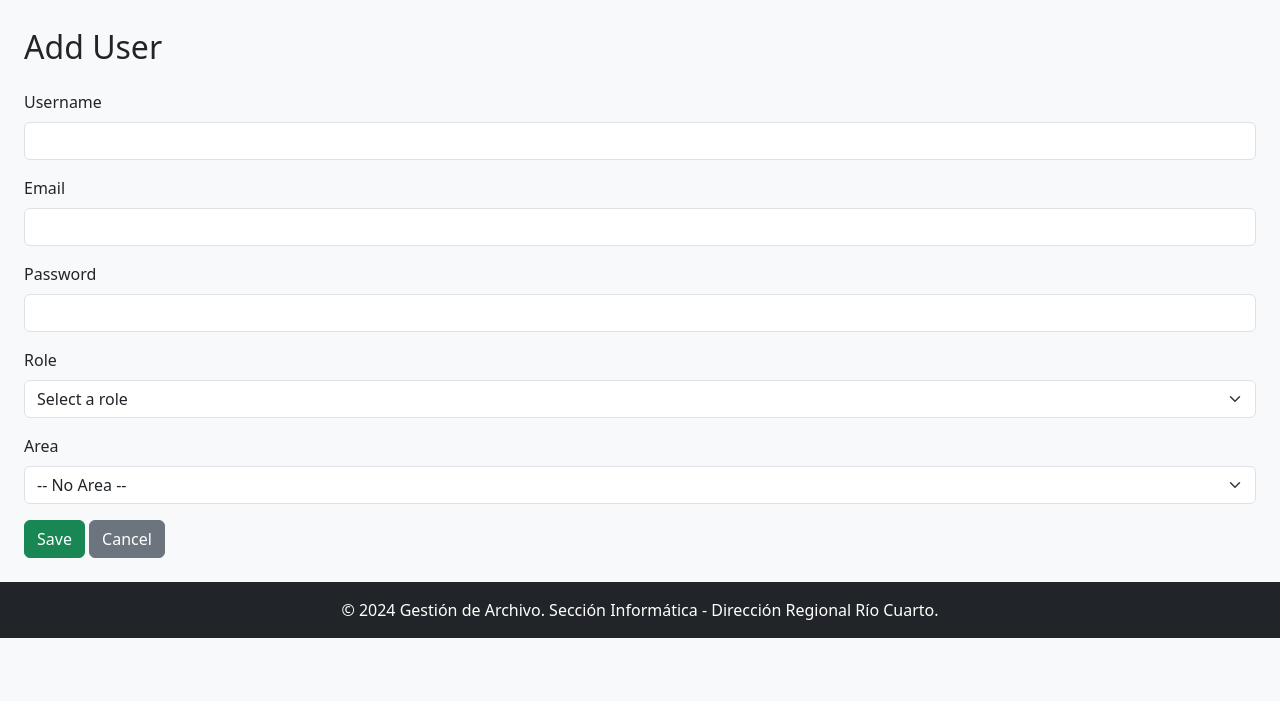
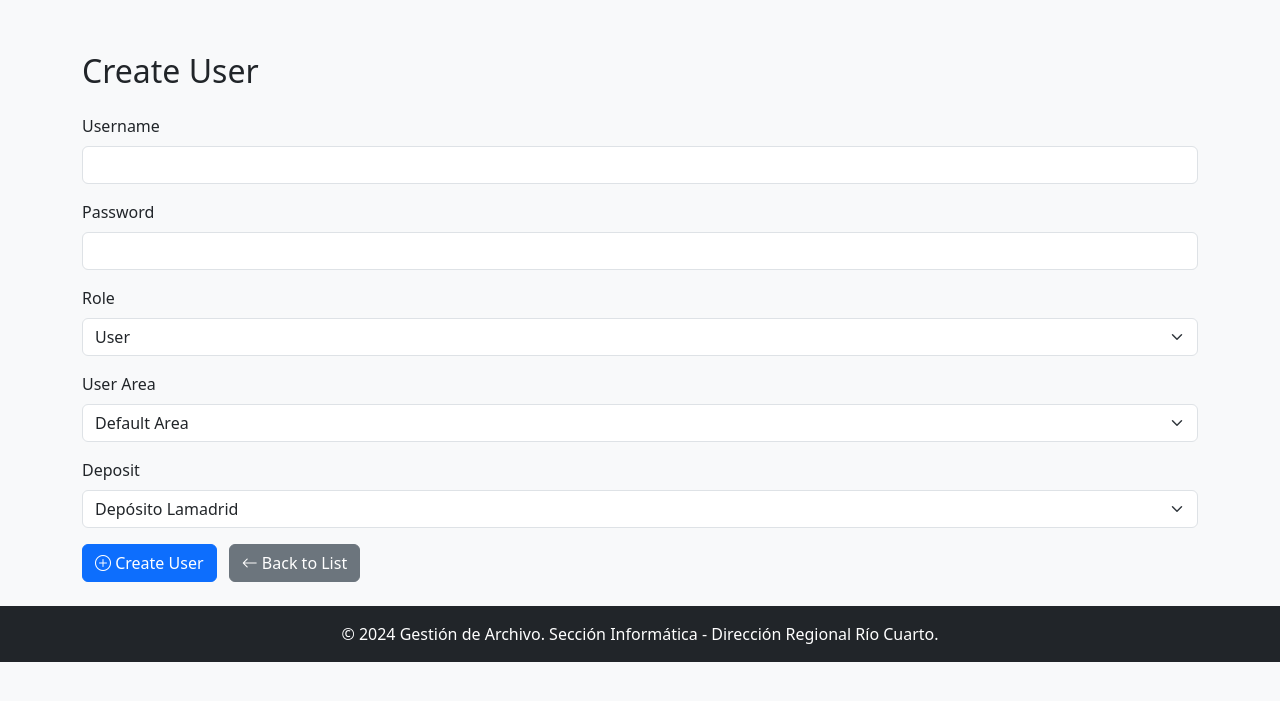
Before and after one commit to LucioFlia/gestion_archivo_2, a Django app: page /users/create/ in a window 1280 px wide. Shown: the part 56-757 px from the top of the page. Run offline with Django 4.2, Linux system fonts and the light colour scheme; a user stored in the database is signed in; data comes from the database, SQL or seed files in the repository; both versions use the stored data as it was after the commit; data that the repository does not hold is empty.

Commit message:
Atom commit

```diff
--- a/gestion_archivo_app/context_processors.py
+++ b/gestion_archivo_app/context_processors.py
@@ -2,14 +2,16 @@ from .models import SystemConfigKeyValues
 
 def system_config(request):
     try:
-        pagination_limit = SystemConfigKeyValues.objects.get(key="pagination_limit").value
+        pagination_limit = int(SystemConfigKeyValues.objects.get(key="pagination_limit").value)
+    except SystemConfigKeyValues.DoesNotExist:
+        pagination_limit = 10  # Valor por defecto
+
+    try:
         default_archive_code = SystemConfigKeyValues.objects.get(key="default_archive_code").value
     except SystemConfigKeyValues.DoesNotExist:
-        pagination_limit = 10  # default value
-        default_archive_code = "AADE_ARCHIVE"
+        default_archive_code = "AADE_ARCHIVE"  # Valor por defecto
 
     return {
-            "default_archive_code": default_archive_code,
-            "pagination_limit": pagination_limit,
-
-            }
+        "pagination_limit": pagination_limit,
+        "default_archive_code": default_archive_code,
+    }
--- a/gestion_archivo_app/templates/area_list.html
+++ b/gestion_archivo_app/templates/area_list.html
@@ -17,6 +17,7 @@
             <tr>
                 <th>Name</th>
                 <th>Code</th>
+                <th>Is Deposit</th>
                 <th class="text-center">Actions</th>
             </tr>
         </thead>
@@ -25,6 +26,7 @@
                 <tr>
                     <td>{{ area.name }}</td>
                     <td>{{ area.code }}</td>
+                    <td>{{ area.is_deposit }}</td>
                     <td class="text-center">
                         <a href="{% url 'area_update' area.id %}" class="btn btn-sm btn-warning">
                             <i class="bi bi-pencil-square"></i> Edit
--- a/gestion_archivo_app/templates/user_create.html
+++ b/gestion_archivo_app/templates/user_create.html
@@ -1,47 +1,80 @@
-{% extends "base.html" %}
+{% extends 'base.html' %}
+
+{% block title %}Create User{% endblock %}
 
 {% block content %}
-<div class="container-fluid mt-4">
-    <h2 class="mb-4">Add User</h2>
-    <form method="post">
+<div class="container mt-5">
+    <h2 class="mb-4">Create User</h2>
+    <form method="post" class="needs-validation" novalidate>
         {% csrf_token %}
+
         <div class="mb-3">
             <label for="username" class="form-label">Username</label>
-            <input type="text" name="username" id="username" class="form-control" required>
-        </div>
-
-        <div class="mb-3">
-            <label for="email" class="form-label">Email</label>
-            <input type="email" name="email" id="email" class="form-control">
+            <input type="text" name="username" class="form-control" required>
+            <div class="invalid-feedback">Please enter a username.</div>
         </div>
 
         <div class="mb-3">
             <label for="password" class="form-label">Password</label>
-            <input type="password" name="password" id="password" class="form-control" required>
+            <input type="password" name="password" class="form-control" required>
+            <div class="invalid-feedback">Please enter a password.</div>
         </div>
 
         <div class="mb-3">
             <label for="role" class="form-label">Role</label>
-            <select name="role" id="role" class="form-select" required>
-                <option value="" disabled selected>Select a role</option>
-                {% for role_value, role_display in roles %}
-                    <option value="{{ role_value }}">{{ role_display }}</option>
+            <select name="role" class="form-select" required>
+                {% for role, role_name in roles %}
+                    <option value="{{ role }}">{{ role_name }}</option>
                 {% endfor %}
             </select>
+            <div class="invalid-feedback">Please select a role.</div>
         </div>
 
         <div class="mb-3">
-            <label for="area" class="form-label">Area</label>
-            <select name="area" id="area" class="form-select">
-                <option value="" selected>-- No Area --</option>
+            <label for="area" class="form-label">User Area</label>
+            <select name="area" class="form-select" required>
                 {% for area in areas %}
                     <option value="{{ area.id }}">{{ area.name }}</option>
                 {% endfor %}
             </select>
+            <div class="invalid-feedback">Please select an area.</div>
         </div>
 
-        <button type="submit" class="btn btn-success">Save</button>
-        <a href="{% url 'user_list' %}" class="btn btn-secondary">Cancel</a>
+        <div class="mb-3">
+            <label for="deposit" class="form-label">Deposit</label>
+            <select name="deposit" class="form-select" required>
+                {% for area in areas %}
+                    {% if area.is_deposit %}
+                        <option value="{{ area.id }}">{{ area.name }}</option>
+                    {% endif %}
+                {% endfor %}
+            </select>
+            <div class="invalid-feedback">Please select a deposit.</div>
+        </div>
+
+        <button type="submit" class="btn btn-primary">
+            <i class="bi bi-plus-circle"></i> Create User
+        </button>
+        <a href="{% url 'user_list' %}" class="btn btn-secondary ms-2">
+            <i class="bi bi-arrow-left"></i> Back to List
+        </a>
     </form>
 </div>
+
+<!-- Bootstrap Form Validation Script -->
+<script>
+    (function () {
+        'use strict';
+        var forms = document.querySelectorAll('.needs-validation');
+        Array.prototype.slice.call(forms).forEach(function (form) {
+            form.addEventListener('submit', function (event) {
+                if (!form.checkValidity()) {
+                    event.preventDefault();
+                    event.stopPropagation();
+                }
+                form.classList.add('was-validated');
+            }, false);
+        });
+    })();
+</script>
 {% endblock %}
--- a/gestion_archivo_app/views.py
+++ b/gestion_archivo_app/views.py
@@ -51,22 +51,46 @@ def is_admin(user):
 def is_user_or_manager(user):
     return user.role in ['user', 'manager']
 
+import csv
+from django.shortcuts import render, redirect
+from django.contrib.auth.decorators import login_required, user_passes_test
+from django.contrib import messages
+from .models import Area
+
+def is_admin(user):
+    return user.role == 'admin'
+
 @login_required
 @user_passes_test(is_admin)
 def area_import(request):
     if request.method == "POST":
         csv_file = request.FILES.get("csv_file")
+
         if csv_file:
-            decoded_file = csv_file.read().decode("utf-8").splitlines()
-            reader = csv.DictReader(decoded_file)
-            for row in reader:
-                name = row.get("name")
-                code = row.get("code")
-                if name and code:
-                    if not Area.objects.filter(code=code).exists():
-                        Area.objects.create(name=name, code=code)
-            return redirect("area_list")
+            try:
+                decoded_file = csv_file.read().decode("utf-8").splitlines()
+                reader = csv.DictReader(decoded_file)
+
+                for row in reader:
+                    name = row.get("name")
+                    code = row.get("code")
+                    is_deposit = row.get("is_deposit", "False").strip().lower() == "true"
+
+                    if name and code:
+                        # Crear el área solo si no existe otra con el mismo código
+                        Area.objects.get_or_create(
+                            code=code,
+                            defaults={"name": name, "is_deposit": is_deposit}
+                        )
+
+                messages.success(request, "Areas imported successfully.")
+                return redirect("area_list")
+
+            except Exception as e:
+                messages.error(request, f"Error importing areas: {str(e)}")
+
     return render(request, "area_import.html")
+
 
 
 @login_required
@@ -75,27 +99,38 @@ def area_list(request):
     areas = Area.objects.all()
     return render(request, "area_list.html", {"areas": areas})
 
+
 @login_required
 @user_passes_test(is_admin)
 def area_create(request):
     if request.method == "POST":
         name = request.POST.get("name")
         code = request.POST.get("code")
+        is_deposit = request.POST.get("is_deposit") == "on"
+
         if name and code:
-            Area.objects.create(name=name, code=code)
+            Area.objects.create(name=name, code=code, is_deposit=is_deposit)
             return redirect("area_list")
+
     return render(request, "area_create.html")
+
+
+
 
 @login_required
 @user_passes_test(is_admin)
 def area_update(request, area_id):
     area = get_object_or_404(Area, id=area_id)
+
     if request.method == "POST":
         area.name = request.POST.get("name", area.name)
         area.code = request.POST.get("code", area.code)
+        area.is_deposit = request.POST.get("is_deposit") == "on"
         area.save()
         return redirect("area_list")
+
     return render(request, "area_update.html", {"area": area})
+
 
 @login_required
 @user_passes_test(is_admin)
@@ -106,49 +141,57 @@ def area_delete(request, area_id):
         return redirect("area_list")
     return render(request, "area_delete.html", {"area": area})
 
+@login_required
 @user_passes_test(is_admin)
 def user_list(request):
     users = User.objects.all()
     return render(request, "user_list.html", {"users": users})
 
+@login_required
 @user_passes_test(is_admin)
 def user_create(request):
-    ROLE_CHOICES = User.ROLE_CHOICES  # Obtener las opciones de roles
-    areas = Area.objects.all()  # Obtener todas las áreas disponibles
+    ROLE_CHOICES = User.ROLE_CHOICES
+    areas = Area.objects.all()
 
     if request.method == "POST":
         username = request.POST.get("username")
-        email = request.POST.get("email")
         password = request.POST.get("password")
         role = request.POST.get("role")
         area_id = request.POST.get("area")
+        deposit_id = request.POST.get("deposit")
 
         if username and password and role:
             area = Area.objects.get(id=area_id) if area_id else None
+            deposit = Area.objects.get(id=deposit_id) if deposit_id else None
+
             User.objects.create_user(
                 username=username,
-                email=email,
                 password=password,
                 role=role,
-                area=area
+                area=area,
+                deposit=deposit
             )
             return redirect("user_list")
 
     return render(request, "user_create.html", {"roles": ROLE_CHOICES, "areas": areas})
 
 
+@login_required
 @user_passes_test(is_admin)
 def user_update(request, user_id):
     user = get_object_or_404(User, id=user_id)
     areas = Area.objects.all()
-    ROLE_CHOICES = User.ROLE_CHOICES  # Obtener los roles disponibles
+    ROLE_CHOICES = User.ROLE_CHOICES
 
     if request.method == "POST":
         user.username = request.POST.get("username", user.username)
-        user.email = request.POST.get("email", user.email)
         user.role = request.POST.get("role", user.role)
         area_id = request.POST.get("area")
-        user.area = Area.objects.get(id=area_id) if area_id else None
+        deposit_id = request.POST.get("deposit")
+
+        user.area = Area.objects.get(id=area_id) if area_id else user.area
+        user.deposit = Area.objects.get(id=deposit_id) if deposit_id else user.deposit
+
         password = request.POST.get("password")
         if password:
             user.set_password(password)
@@ -156,8 +199,10 @@ def user_update(request, user_id):
         return redirect("user_list")
 
     return render(request, "user_update.html", {"user": user, "areas": areas, "roles": ROLE_CHOICES})
+
+
 #return render(request, "user_update.html", {"user": user, "areas": areas})
-
+@login_required
 @user_passes_test(is_admin)
 def user_delete(request, user_id):
     user = get_object_or_404(User, id=user_id)
@@ -166,6 +211,7 @@ def user_delete(request, user_id):
         return redirect("user_list")
     return render(request, "user_delete.html", {"user": user})
 
+@login_required
 @user_passes_test(is_admin)
 def user_import(request):
     if request.method == "POST":
@@ -428,6 +474,16 @@ def save_and_generate_pdf(request):
                 name=name
             )
             box_fields = {k: v for k, v in box.__dict__.items() if not k.startswith("_")}
+            BoxLog.objects.create(
+                log_type='new',
+                box=box,
+                previous_status='N/A',
+                new_status=box.status,
+                observations='Box created',
+                user=box.user,
+                user_area=box.user.area
+            )
+
 
             path_to_wkhtmltopdf = r"./wkhtmltopdf.exe"
             config = pdfkit.configuration(wkhtmltopdf=path_to_wkhtmltopdf)
```
Also changed, not shown: gestion_archivo_app/models.py (+37 -22 lines), gestion_archivo_app/templates/area_create.html (+39 -10 lines), gestion_archivo_app/templates/area_import.html (+40 -9 lines), gestion_archivo_app/templates/area_update.html (+38 -9 lines), gestion_archivo_app/templates/user_list.html (+16 -35 lines), gestion_archivo_app/templates/user_update.html (+27 -28 lines), db2.sqlite3, gestion_archivo_app/migrations/0001_initial.py.
